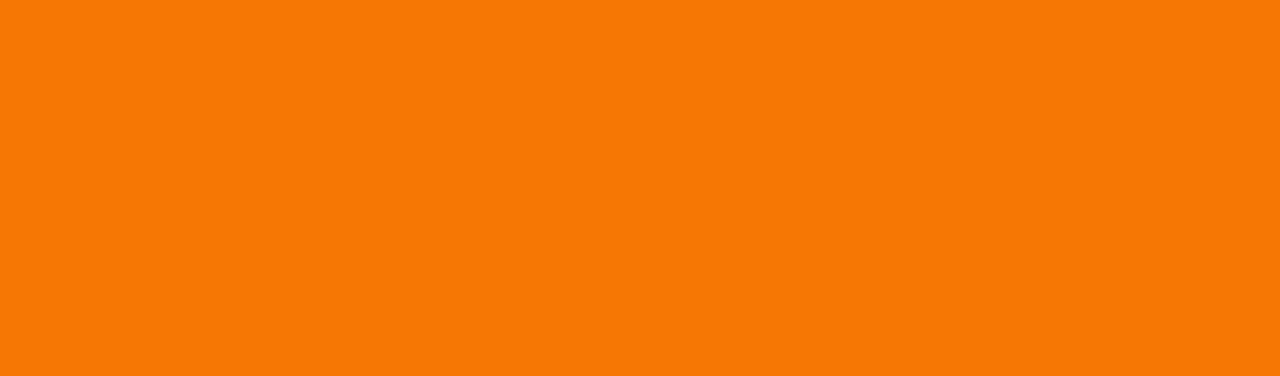
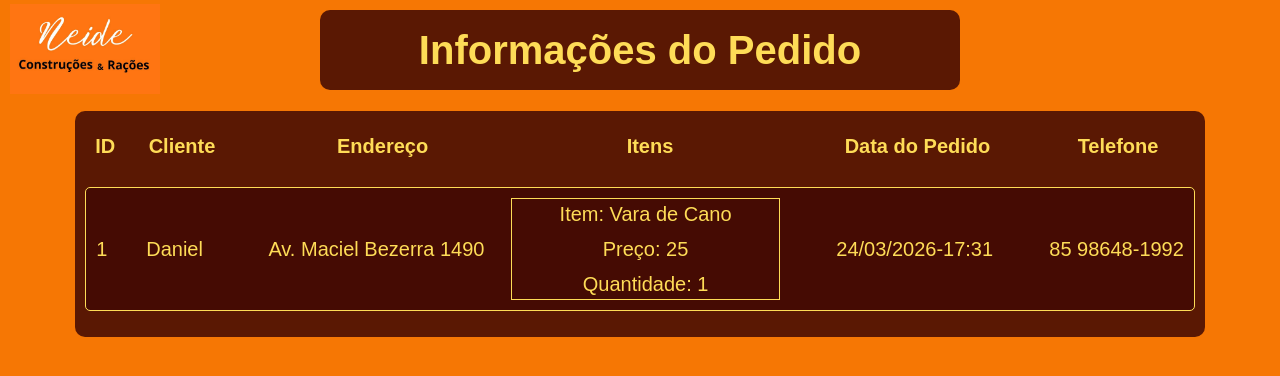
Before and after one commit to danielprogram08/Gerenciador-de-Pedidos, a React (Vite) app in the folder FRONT/gerenciador/: page /infoPedido in a window 1280 px wide. Before the commit this address had no page. Shown: the top 376 px of the page. Built offline with nearby package versions, Linux system fonts and the light colour scheme.

Commit message:
Add: Iniciando estilização na página de informações do pedido!

```diff
--- a/FRONT/gerenciador/src/App.jsx
+++ b/FRONT/gerenciador/src/App.jsx
@@ -2,6 +2,7 @@ import './App.css'
 import { Routes, Route } from 'react-router-dom';
 import Login from './login/login.jsx';
 import Home from './home/home.jsx';
+import InfoPedido from './informations/infoPedido.jsx';
 
 function App() {
 
@@ -9,6 +10,7 @@ function App() {
     <Routes>
       <Route path='/' element={<Login />} />
       <Route path='/home' element={<Home />} />
+      <Route path='/infoPedido' element={<InfoPedido />}/>
     </Routes>
   )
 }
--- /dev/null
+++ b/FRONT/gerenciador/src/informations/infoPedido.css
@@ -0,0 +1,79 @@
+.container-info-pedido {
+    display: flex;
+    flex-direction: column;
+    align-items: center;
+    justify-content: center;
+    width: 100%;
+    height: 100%;
+}
+
+.titulo-pd {
+    display: flex;
+    align-items: center;
+    justify-content: center;
+    width: 100%;
+    position: relative;
+}
+
+#logo-pd {
+    width: 150px;
+    height: 90px;
+    position: absolute;
+    left: 10px;
+}
+
+#titulo-pd-h1 {
+    font-weight: bold;
+    font-size: 40px;
+    display: flex;
+    align-items: center;
+    justify-content: center;
+    background-color: #3b0503d3;
+    color: #FEDC57;
+    width: 50%;
+    height: 80px;
+    border-radius: 10px;
+}
+
+.titulo-itens {
+    padding: 10px;
+    margin-top: 1%;
+    background-color: #3b0503d3;
+    color: #FEDC57;
+    border-radius: 10px;
+    display: flex;
+    flex-direction: column;
+}
+
+.titulo-info-pedido, .info-pedido {
+    display: grid;
+    grid-template-columns: 0fr 1fr 2fr 2fr 2fr 1fr;
+    align-items: center;
+    text-align: center;
+    padding: 10px;
+    background-color: #3b0503ab;
+    color: #FEDC57;
+    border-radius: 5px;
+    border-color: #FEDC57;
+    border-style: solid;
+    border-width: 1px;
+    font-size: 20px;
+    cursor: pointer;
+}
+
+.titulo-info-pedido {
+    font-weight: bold;
+    border: none;
+    background-color: transparent;
+    cursor: default;
+}
+
+#itens {
+    display: flex;
+    flex-direction: column;
+    align-items: center;
+    justify-content: flex-start;
+    align-items: center;
+    border: 1px solid #FEDC57;
+    gap: 5px;
+}
--- /dev/null
+++ b/FRONT/gerenciador/src/informations/infoPedido.jsx
@@ -0,0 +1,62 @@
+import './infoPedido.css';
+
+function infoPedido() {
+
+     const pedidos = [
+        {
+            id: 1,
+            cliente: "Daniel",
+            endereco: "Av. Maciel Bezerra 1490",
+            dataPedido: "24/03/2026-17:31",
+            Itens: [
+                {
+                    pedido: "Vara de Cano",
+                    preco: 25.00,
+                    quantidade: 1
+                }
+            ],
+            taxa: 2.00,
+            total: 27.00,
+            telefone: "85 98648-1992"
+        }
+    ]
+
+    return (
+        <>
+            <div className='container-info-pedido'>
+                <div className='titulo-pd'>
+                    <img id='logo-pd' src='/Neide.jpg' alt='Logo Neide' />
+                    <h1 id='titulo-pd-h1'>Informações do Pedido</h1>
+                </div>
+                <div className='titulo-itens'>
+                    <ul className='titulo-info-pedido'>
+                        <div>ID</div>
+                        <div>Cliente</div>
+                        <div>Endereço</div>
+                        <div>Itens</div>
+                        <div>Data do Pedido</div>
+                        <div>Telefone</div>
+                    </ul>
+                    {pedidos.map((pedido) => (
+                        <ul key={pedido.id} className='info-pedido'>
+                            <div id='id'>{pedido.id}</div>
+                            <div id='cliente'>{pedido.cliente}</div>
+                            <div id='endereco'>{pedido.endereco}</div>
+                            {pedido.Itens.map((item) => (
+                                <div key={item.pedido} id='itens'>
+                                    <div id='item'>Item: {item.pedido}</div>
+                                    <div id='preco'>Preço: {item.preco}</div>
+                                    <div id='quantidade'>Quantidade: {item.quantidade}</div>
+                                </div>
+                            ))}
+                            <div id='data'>{pedido.dataPedido}</div>
+                            <div id='telefone'>{pedido.telefone}</div>
+                        </ul>
+                    ))}
+                </div>
+            </div>
+        </>
+    )
+}
+
+export default infoPedido;
--- a/FRONT/gerenciador/src/login/login.css
+++ b/FRONT/gerenciador/src/login/login.css
@@ -12,7 +12,7 @@
     align-items: center;
     justify-content: center;
     background-color: white;
-    height: 630px;
+    height: 700px;
     width: 749px;
     border: 3px solid black;
 }
```
